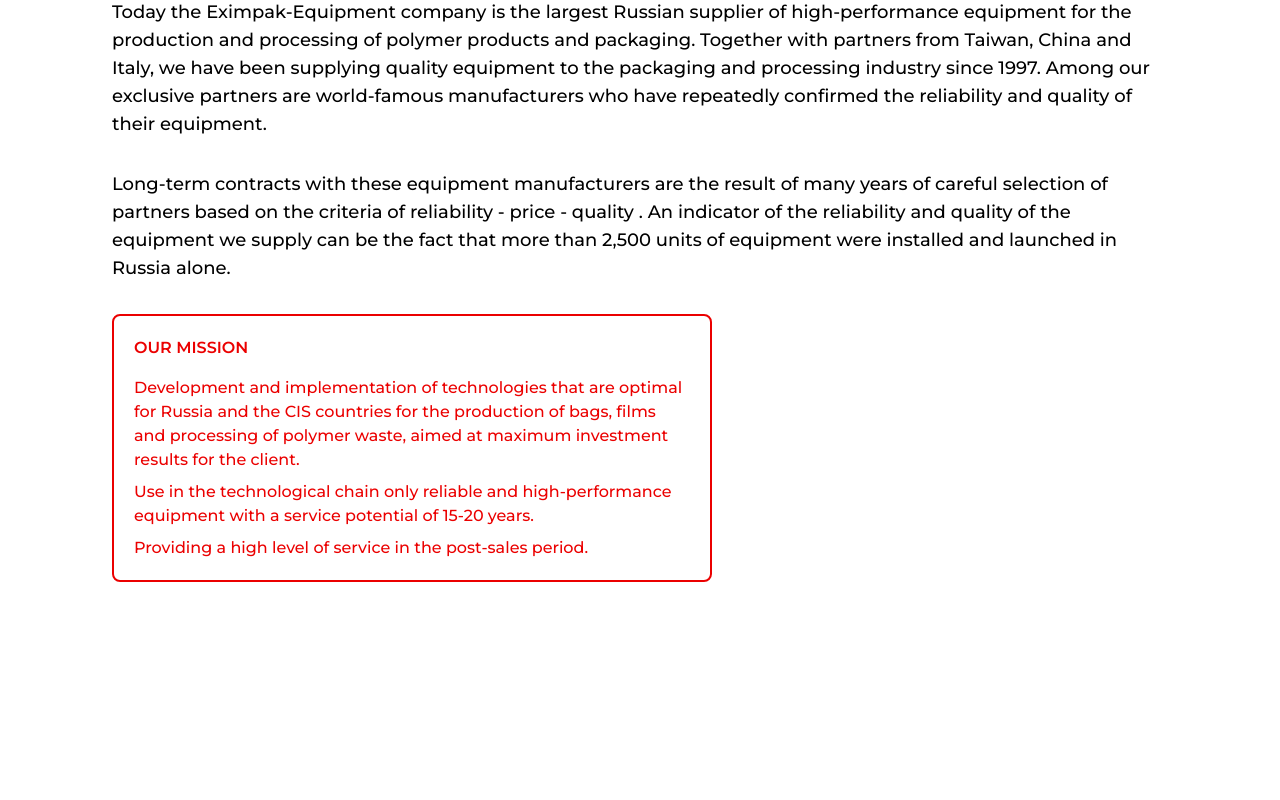
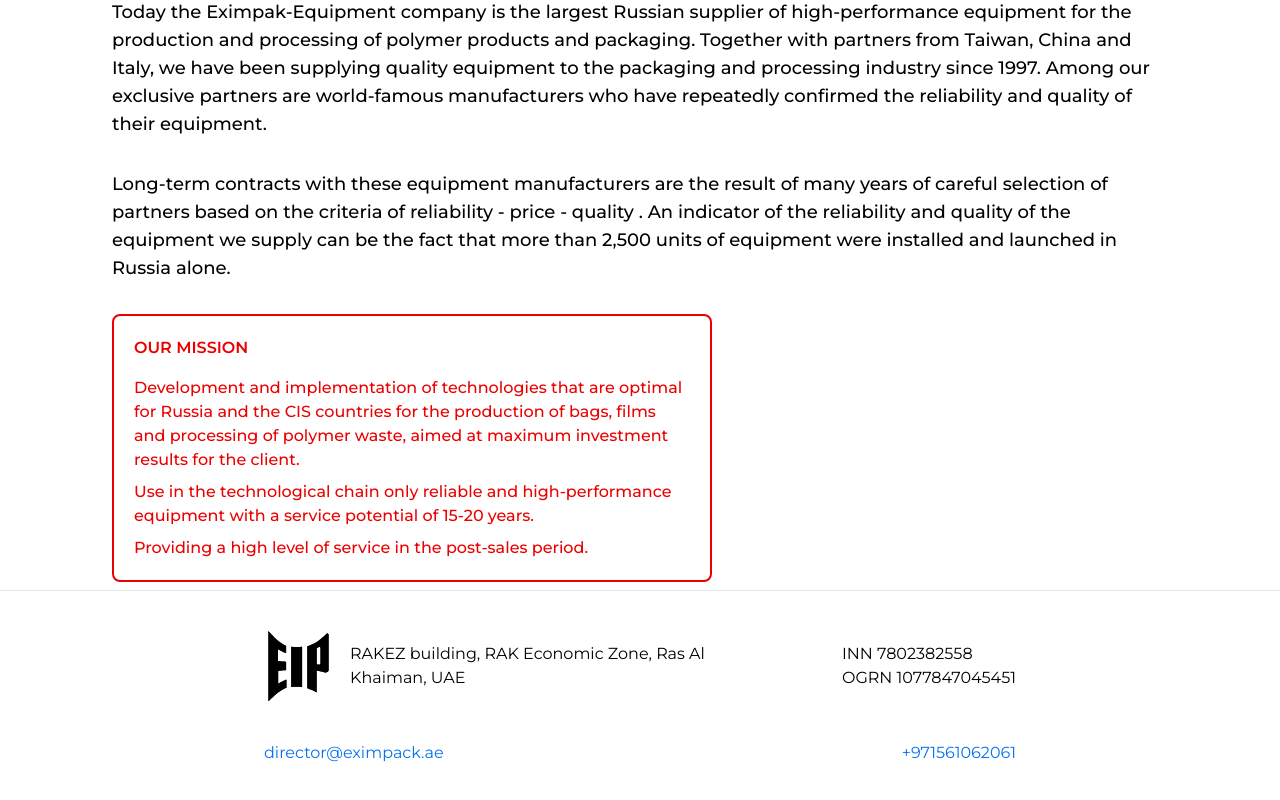
Before and after one commit to mahirliy55/eximpack-fe, a Next.js app: page /about-us in a window 1280 px wide. Shown: the part 898-1698 px from the top of the page. Before the commit the page ends 1480 px from the top, so only its background shows below. Built offline with nearby package versions, Linux system fonts and the light colour scheme.

Commit message:
init commit

```diff
--- a/app/about-us/page.tsx
+++ b/app/about-us/page.tsx
@@ -13,7 +13,7 @@
           autoPlay
           muted
           loop
-          className="w-full h-screen object-cover"
+          className="md:w-full md:h-screen object-cover w-full h-full"
         >
           <source src="/bg-big.mp4" type="video/mp4" />
         </video>
@@ -24,20 +24,24 @@
               "linear-gradient(92.54deg,#252525e9 1.96%,rgba(37,37,37,0) 97.87%)",
           }}
         />
-        <div className="absolute top-20 px-8 flex flex-col gap-y-6 left-20">
-          <div className="flex items-center gap-x-4">
-            <Image src={Owl} alt="owl" />
-            <h4 className="uppercase text-white text-3xl font-semibold w-[300px]">
+        <div className="absolute md:top-20 top-5 md:px-8 px-0 flex flex-col md:gap-y-6 gap-y-3 md:left-20 left-4">
+          <div className="flex items-center md:gap-x-4 gap-x-2">
+            <Image
+              src={Owl}
+              alt="owl"
+              className="w-[75px] h-[75px] md:w-[144px] md:h-[251px]"
+            />
+            <h4 className="uppercase text-white md:text-3xl text-lg font-semibold md:w-[300px] w-[200px]">
               reliable supply of equipment
             </h4>
           </div>
-          <p className="text-white font-medium text-xl w-[505px]">
+          <p className="text-white font-medium md:text-xl md:w-[505px] w-[304px] text-sm">
             Eximpak equipment is a Russian supplier of equipment for the
             packaging and processing industry since 1997.
           </p>
         </div>
       </div>
-      <div className="mt-8 px-8 mx-20">
+      <div className="mt-8 md:px-8 px-0 md:mx-20 mx-5">
         <div className="flex flex-col gap-y-8">
           <p className="text-lg font-medium text-black">
             Today the Eximpak-Equipment company is the largest Russian supplier
@@ -56,7 +60,7 @@
             that more than 2,500 units of equipment were installed and launched
             in Russia alone.
           </p>
-          <div className="border-2 border-[#EB0000] p-5 flex flex-col justify-between rounded-lg w-[600px]">
+          <div className="border-2 border-[#EB0000] p-5 flex flex-col justify-between rounded-lg md:w-[600px] w-full">
             <h4 className="text-[#EB0000] font-semibold">OUR MISSION</h4>
             <p className="mt-4 text-[#EB0000] font-medium">
               Development and implementation of technologies that are optimal
--- a/app/catalog/page.tsx
+++ b/app/catalog/page.tsx
@@ -30,7 +30,7 @@
           <h4 className="uppercase text-white text-2xl font-semibold">
             new equipment
           </h4>
-          <p className="text-white font-medium text-xl w-[1120px]">
+          <p className="text-white font-medium md:text-xl text-sm md:w-[1120px] w-full">
             We present a complete catalog of new equipment from the best
             manufacturers with warranty support. The catalog shows both series
             of machines and individual units of equipment (models). Some of them
@@ -38,7 +38,7 @@
           </p>
         </div>
       </div>
-      <div className="grid grid-cols-4 gap-4 py-8 px-4">
+      <div className="grid md:grid-cols-4 grid-cols-1 gap-4 py-8 px-4">
         {catalogs?.map((catalog) => (
           <CatalogCard key={catalog.id} catalog={catalog} />
         ))}
--- a/app/layout.tsx
+++ b/app/layout.tsx
@@ -2,6 +2,7 @@
 import { Montserrat } from "next/font/google";
 import "./globals.css";
 import Header from "@/components/header";
+import Footer from "@/components/footer";
 
 const montserrat = Montserrat({ subsets: ["latin"] });
 
@@ -21,6 +22,7 @@
       <body className={montserrat.className}>
         <Header />
         {children}
+        <Footer />
       </body>
     </html>
   );
--- a/app/page.tsx
+++ b/app/page.tsx
@@ -66,8 +66,8 @@
         <h4 className="text-[#333333] font-semibold text-3xl text-center">
           EXPERIENCE AND GUARANTEE
         </h4>
-        <div className="flex items-center justify-between mt-4">
-          <div className="flex flex-col gap-y-4 w-[600px]">
+        <div className="flex md:flex-row flex-col items-center justify-center gap-x-28 mt-4">
+          <div className="flex flex-col gap-y-4 md:w-[600px] w-full">
             <p className="text-xl">
               Our company has almost a quarter of a century of experience. With
               each new contract, this experience is converted into your
@@ -79,11 +79,11 @@
             </p>
           </div>
           <div className="flex flex-col relative">
-            <span className="absolute top-[50px] left-[235px] bg-[#EB0000] w-[70px] rotate-45 text-center rounded-lg text-white">
+            <span className="absolute top-[50px] md:left-[235px] left-[216px] bg-[#EB0000] w-[70px] rotate-45 text-center rounded-lg text-white">
               client
             </span>
             <h3 className="text-[#333333] text-[10rem] font-bold">120</h3>
-            <span className="text-lg w-[515px]">
+            <span className="text-lg md:w-[515px] w-full">
               passed our consultations and increased production efficiency by at
               least 40%
             </span>
--- a/components/footer.tsx
+++ b/components/footer.tsx
@@ -0,0 +1,40 @@
+import Image from "next/image";
+import Link from "next/link";
+import React from "react";
+
+const Footer = () => {
+  return (
+    <footer className="w-full h-[220px] bg-white border-t mt-2">
+      <div className="md:w-[65%] w-full mx-auto md:p-10 p-4">
+        <div className="flex md:flex-row flex-col items-center justify-between">
+          <div className="flex md:flex-row flex-col items-center md:gap-x-4 gap-x-0">
+            <Image
+              src="/logo-black.svg"
+              alt="Eximpak"
+              width={200}
+              height={50}
+              className="w-[70px] h-[70px]"
+            />
+            <span className="md:w-[425px] w-full md:text-base text-xs text-center md:text-start">
+              RAKEZ building, RAK Economic Zone, Ras Al Khaiman, UAE
+            </span>
+          </div>
+          <div className="flex flex-col">
+            <span className="md:text-base text-xs">INN 7802382558 </span>
+            <span className="md:text-base text-xs">OGRN 1077847045451</span>
+          </div>
+        </div>
+        <div className="flex justify-between mt-10">
+          <Link href="mailto:director@eximpack.ae" className="text-[#0671ef]">
+            director@eximpack.ae
+          </Link>
+          <Link href="tel:+971561062061" className="text-[#0671ef]">
+            +971561062061
+          </Link>
+        </div>
+      </div>
+    </footer>
+  );
+};
+
+export default Footer;
--- a/components/header.tsx
+++ b/components/header.tsx
@@ -8,16 +8,16 @@
 
 const Header = () => {
   return (
-    <header className="w-full h-16 bg-[#252525] grid grid-cols-3 items-center px-4 md:px-8">
+    <header className="w-full h-16 bg-[#252525] grid md:grid-cols-3 grid-cols-2 items-center px-4 md:px-8">
       <Logo />
       <NavMenu />
-      <Image
+      {/* <Image
         src={Owl}
         alt="owl"
         width={25}
         height={25}
-        className="justify-self-end"
-      />
+        className="justify-self-end hidden md:block"
+      /> */}
       <HeaderMenu />
     </header>
   );
--- a/components/ui/catalog-card.tsx
+++ b/components/ui/catalog-card.tsx
@@ -8,7 +8,7 @@
 
 const CatalogCard = ({ catalog }: CatalogCardProps) => {
   return (
-    <div className="flex flex-col w-[262px] justify-center items-center border rounded-lg h-[300px] p-4 gap-y-4 shadow-sm">
+    <div className="flex flex-col md:w-[262px] w-full justify-center items-center border rounded-lg h-[300px] p-4 gap-y-4 shadow-sm">
       <Image src={catalog.image} alt={catalog.name} width={200} height={200} />
       <span className="font-medium w-[250px] text-center">{catalog.name}</span>
       <span className="text-start text-xs">40 offers</span>
--- a/components/ui/service-card.tsx
+++ b/components/ui/service-card.tsx
@@ -11,7 +11,7 @@
   return (
     <div
       style={{ backgroundColor: color }}
-      className="max-w-[350px] sm:min-w-[320px] rounded-lg h-[287px] p-5 flex flex-col justify-between"
+      className="max-w-[350px] sm:min-w-[320px] rounded-lg w-full h-[287px] p-5 flex flex-col justify-between"
     >
       <Image src={image} alt={title} width={160} height={160} />
       <span className="text-white text-lg">{title}</span>
```
Also changed, not shown: public/logo-black.svg (added).
